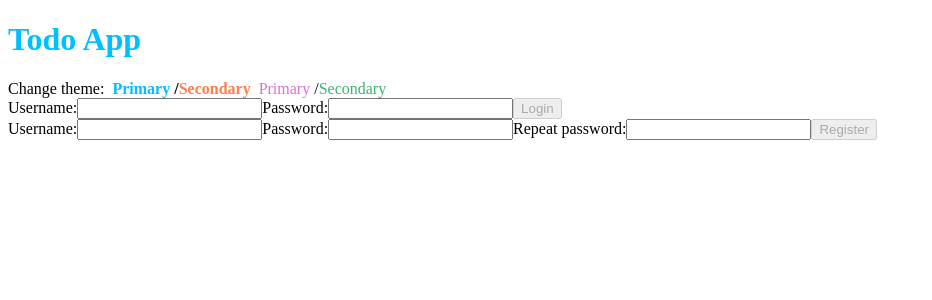
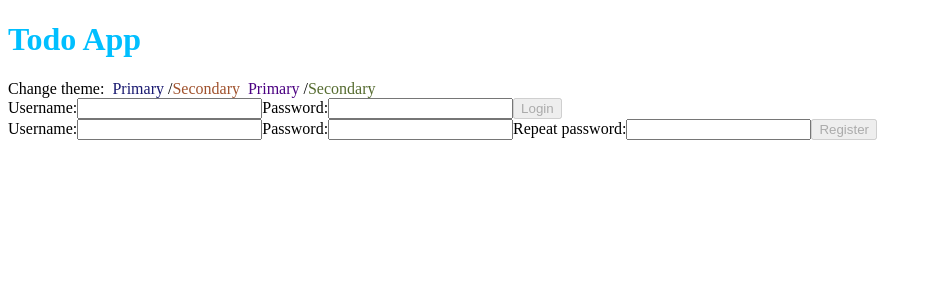
Before and after one commit to mlabunski/CSC436_HW2, a React (Create React App) app: page / in a window 1280 px wide. Shown: the top 300 px of the page, without its empty margins (0-932 px from the left). Built offline with nearby package versions, Linux system fonts and the light colour scheme.

Commit message:
changed primary and secondary colors

```diff
--- a/src/ChangeTheme.js
+++ b/src/ChangeTheme.js
@@ -2,8 +2,8 @@ import React from "react";
 import ThemeItem from "./ThemeItem";
 
 const THEMES = [
-  { primaryColor: "deepskyblue", secondaryColor: "coral" },
-  { primaryColor: "orchid", secondaryColor: "mediumseagreen" },
+  { primaryColor: "midnightblue", secondaryColor: "sienna" },
+  { primaryColor: "indigo", secondaryColor: "darkolivegreen" },
 ];
 
 export default function ChangeTheme({ theme, setTheme }) {
```
